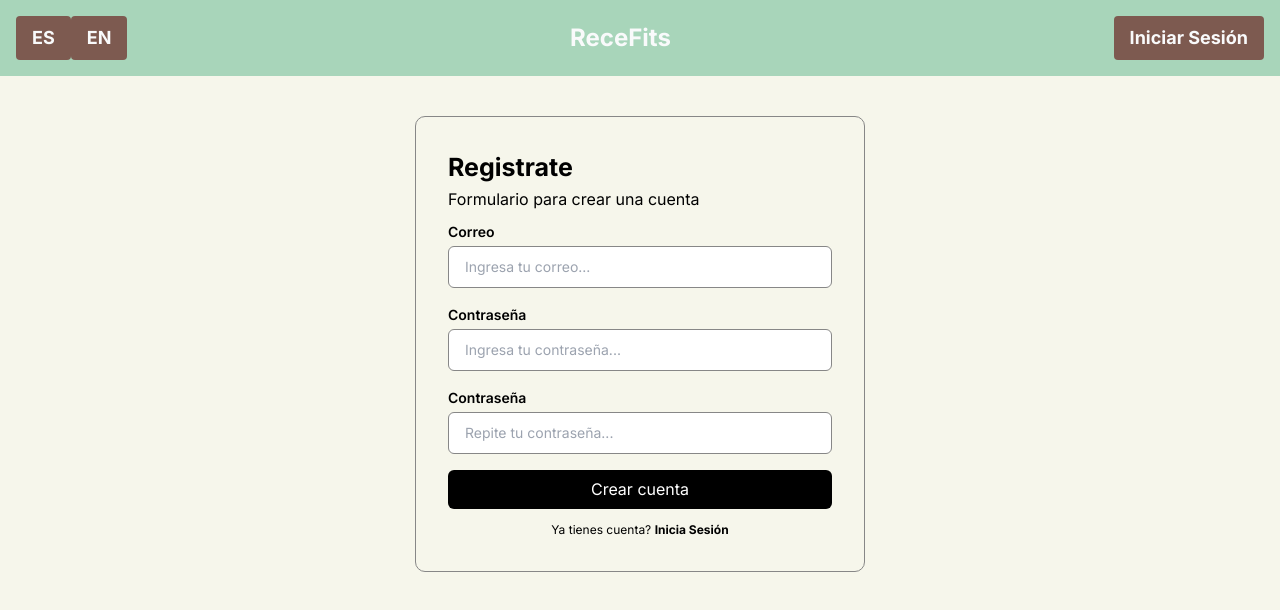
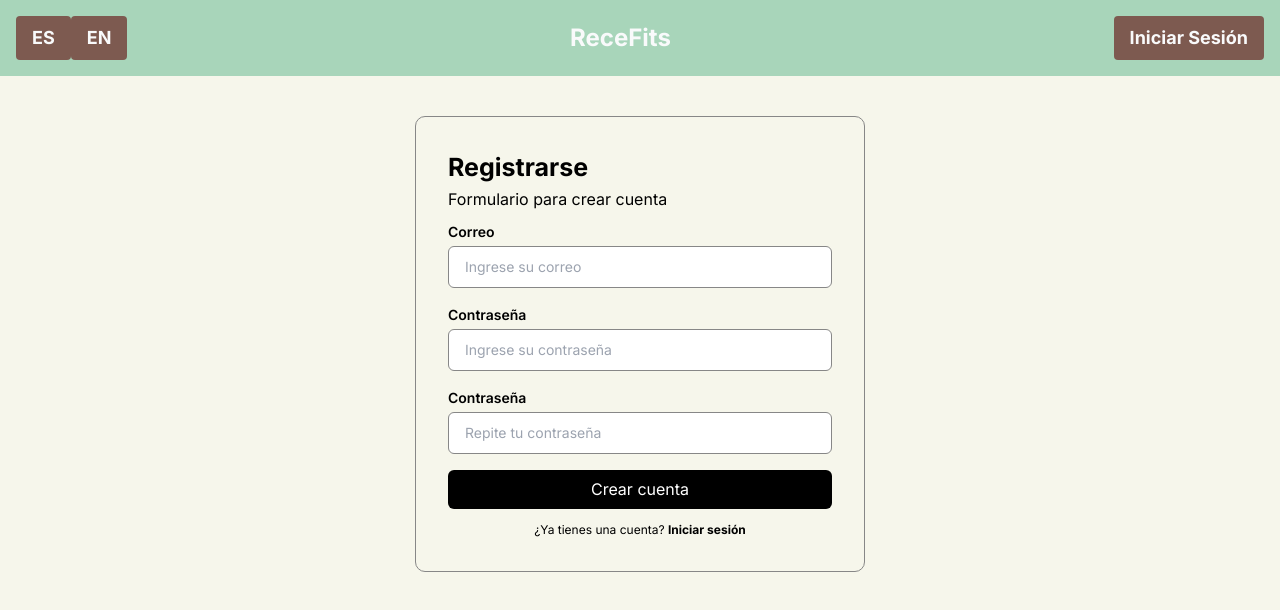
Before and after one commit to JosePuiggros/Proyecto_DS, a Next.js app: page /register in a window 1280 px wide. Shown: the top 610 px of the page. Built offline with nearby package versions, Linux system fonts and the light colour scheme.

Commit message:
traducción completa

```diff
--- a/package.json
+++ b/package.json
@@ -19,8 +19,10 @@
     "next": "^15.0.2",
     "react": "^19.0.0",
     "react-dom": "^19.0.0",
+    "react-hot-toast": "^2.4.1",
     "react-i18next": "^15.1.3",
     "resend": "^4.0.1",
+    "sass": "^1.82.0",
     "uuid": "^11.0.2"
   },
   "devDependencies": {
--- a/public/locales/es/translation.json
+++ b/public/locales/es/translation.json
@@ -14,5 +14,22 @@
     "eliminar": "Eliminar",
     "editar": "Editar",
     "recetaActualizada": "Receta actualizada",
-    "recetaEliminada": "Receta eliminada"
+    "recetaEliminada": "Receta eliminada",
+    "volverReceta": "Volver a recetas",
+    "formularioIniciarSesion": "Formulario para iniciar sesión",
+    "correo": "Correo",
+    "recuperarContrasena": "Recuperar contraseña",
+    "formularioRecuperarContrasena": "Formulario para recuperar contraseña",
+    "ingresaCorreo": "Ingrese su correo",
+    "ingresaContrasena": "Ingrese su contraseña",
+    "olvidarContrasena": "¿Olvidaste tu contraseña?",
+    "registrar": "Registrarse",
+    "noCuenta": "¿No tienes una cuenta?",
+    "volverInicio": "Volver al inicio",
+    "inicio": "Inicio",
+    "formularioCrearCuenta": "Formulario para crear cuenta",
+    "repiteContrasena": "Repite tu contraseña",
+    "crearCuenta": "Crear cuenta",
+    "yaCuenta": "¿Ya tienes una cuenta?",
+    "contrasena": "Contraseña"
   }
--- a/src/app/forget-password/page.tsx
+++ b/src/app/forget-password/page.tsx
@@ -22,24 +22,24 @@ export default function LoginPage () {
   return (
     <div className="flex flex-col items-center justify-top min-h-screen !text-black p-0">
       <Form
-        title={t("Recuperar contraseña")}
-        description={t("Formulario para recuperar contraseña")}
+        title={t("recuperarContrasena")}
+        description={t("formularioRecuperarContrasena")}
         onSubmit={forgetPassword}
       >
         <div className='my-[10px] flex flex-col gap-4'>
           <Form.Input
-            label={t("Ingrese su correo")}
+            label={t("ingresaCorreo")}
             name='email'
-            placeholder={t("ingresaTuCorreo")}
+            placeholder={t("ingresaCorreo")}
           />
         </div>
         <Form.SubmitButton
-          buttonText='Recuperar Contraseña'
+          buttonText={t("recuperarContrasena")}
           isLoading={isLoading}
         />
         <Form.Footer
-          description='Volver al inicio'
-          textLink='Inicio'
+          description={t("volverInicio")}
+          textLink={t("inicio")}
           link='/'
         />
       </Form>
--- a/src/app/login/page.tsx
+++ b/src/app/login/page.tsx
@@ -58,34 +58,34 @@ export default function LoginPage () {
 return (
   <div className="flex flex-col items-center justify-top min-h-screen !text-black p-0">
     <Form
-      title={t("Iniciar Sesion")}
+      title={t("inicioSesion")}
       onSubmit={login}
-      description={t("Formulario para iniciar sesión")}
+      description={t("formularioIniciarSesion")}
       className="w-full max-w-md bg-white rounded-lg shadow-md p-8 flex flex-col gap-4 !text-black"
     >
       <Form.Input
         label={t("correo")}
         name="email"
-        placeholder={t("Ingrese su correo")}
+        placeholder={t("ingresaCorreo")}
         className="bg-gray-100 text-black placeholder-gray-500"
       />
       <Form.Input
         label="Contraseña"
         name="password"
         type="password"
-        placeholder="Ingresa tu contraseña..."
+        placeholder={t("ingresaContrasena")}
         className="bg-gray-100 text-black placeholder-gray-500"
       />
-      <Form.SubmitButton buttonText={t("Iniciar Sesión")} isLoading={isLoading} />
+      <Form.SubmitButton buttonText={t("inicioSesion")} isLoading={isLoading} />
       <Form.Footer
-        description="¿Te olvidaste tu contraseña?"
+        description={t("olvidarContrasena")}
         link="/forget-password"
-        textLink="Recuperar contraseña"
+        textLink={t("recuperarContrasena")}
       />
       <Form.Footer
-        description="¿Aún no tienes cuenta?"
+        description={t("noCuenta")}
         link="/register"
-        textLink="Regístrate"
+        textLink={t("registrar")}
       />
     </Form>
   </div>
--- a/src/app/other-lib/i18n.js
+++ b/src/app/other-lib/i18n.js
@@ -32,6 +32,8 @@ const i18n = createInstance({
         "recuperarContrasena": "Recover password",
         "formularioRecuperarContrasena": "Form to recover password",
         "ingresarCorreo": "Enter your email",
+        "ingredientes": "Ingredients",
+        "volverReceta": "Back to recipes",
       },
     },
     es: {
@@ -57,6 +59,7 @@ const i18n = createInstance({
         "recuperarContrasena": "Recuperar contraseña",
         "formularioRecuperarContrasena": "Formulario para recuperar contraseña",
         "ingresarCorreo": "Ingrese su correo",
+        "volverReceta": "Volver a recetas",
       },
     },
   },
--- a/src/app/recipe/[id]/page.js
+++ b/src/app/recipe/[id]/page.js
@@ -3,8 +3,10 @@
 import { useRecipes } from "../../../context/RecipesContext"; // Ajusta la ruta según tu estructura de archivos
 import { useEffect, useState } from "react";
 import { useParams } from "next/navigation";
+import { useTranslation, withTranslation, Trans } from 'react-i18next';
 
 const RecipePage = () => {
+    const { t, i18n } = useTranslation();
     const { id } = useParams();
     const { recipes } = useRecipes();
     const [recipe, setRecipe] = useState(null);
@@ -45,13 +47,13 @@ const RecipePage = () => {
 
             {/* Ingredientes */}
             <div className="bg-earth p-6 rounded-lg shadow-lg max-w-md w-full text-center mb-4">
-                <h2 className="font-bold text-2xl mb-4">Ingredientes</h2>
+                <h2 className="font-bold text-2xl mb-4">{t("ingredientes")}</h2>
                 <ul className="text-lg" style={{ whiteSpace: 'pre-line' }}>{ingredientesList}</ul>
             </div>
 
             {/* Pasos */}
             <div className="bg-earth p-6 rounded-lg shadow-lg max-w-md w-full text-center">
-                <h2 className="font-bold text-2xl mb-4">Pasos</h2>
+                <h2 className="font-bold text-2xl mb-4">{t("pasos")}</h2>
                 <ol className="text-lg" style={{ whiteSpace: 'pre-line' }}>{pasosList}</ol>
             </div>
 
@@ -60,7 +62,7 @@ const RecipePage = () => {
                 onClick={() => window.location.href = '/recipes'}
                 className="mt-4 bg-beige hover:bg-orange text-white font-bold py-2 px-4 rounded"
             >
-                Volver a Recetas
+            {t("volverReceta")}
             </button>
         </div>
     );
--- a/src/app/register/page.tsx
+++ b/src/app/register/page.tsx
@@ -3,8 +3,10 @@
 import { Form } from '../../components/Form'
 import { useAuthFetch } from '../../hooks/useAuthFetch'
 import { useLoading } from '../../hooks/useLoading'
+import { useTranslation, withTranslation, Trans } from 'react-i18next';
 
 export default function LoginPage () {
+  const { t, i18n } = useTranslation();
   const { finishLoading, isLoading, startLoading } = useLoading()
   const authFetch = useAuthFetch()
 
@@ -22,33 +24,33 @@ export default function LoginPage () {
     <div className="flex flex-col items-center justify-top min-h-screen !text-black p-0 mt-0">
 
       <Form
-        title='Registrate'
+        title={t("registrar")}
         onSubmit={register}
-        description='Formulario para crear una cuenta'
+        description={t("formularioCrearCuenta")}
       >
         <div className='my-[10px] flex flex-col gap-4'>
           <Form.Input
-            label='Correo'
+            label={t("correo")}
             name='email'
-            placeholder='Ingresa tu correo...'
+            placeholder={t("ingresaCorreo")}
           />
           <Form.Input
-            placeholder='Ingresa tu contraseña...'
-            label='Contraseña'
+            placeholder={t("ingresaContrasena")}
+            label={t("contrasena")}
             name='password'
             type='password'
           />
           <Form.Input
-            placeholder='Repite tu contraseña...'
-            label='Contraseña'
+            placeholder={t("repiteContrasena")}
+            label={t("contrasena")}
             name='confirmPassword'
             type='password'
           />
         </div>
-        <Form.SubmitButton buttonText='Crear cuenta' isLoading={isLoading} />
+        <Form.SubmitButton buttonText={t("crearCuenta")} isLoading={isLoading} />
         <Form.Footer
-          description='Ya tienes cuenta?'
-          textLink='Inicia Sesión'
+          description={t("yaCuenta")}
+          textLink={t("inicioSesion")}
           link='/login'
         />
       </Form>
```
Also changed, not shown: public/locales/en/translation.json (+18 -1 lines), 1 other file (tests, documents, lock files or other folders).
